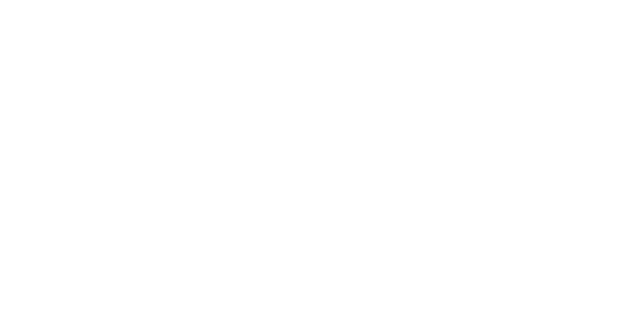
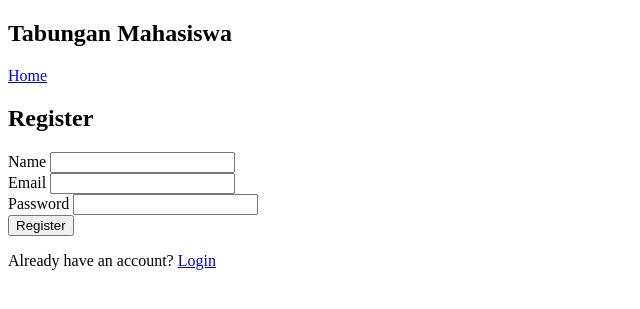
Before and after one commit to siilverred/uts_pbw, a PHP site: page /app/views/register in a window 1280 px wide. Before the commit the part shown is empty. Shown: the top 309 px of the page, without its empty margins (0-640 px from the left). Run offline with PHP 8.4, Linux system fonts and the light colour scheme.

Commit message:
c3, halaman register

```diff
--- a/app/views/home.php
+++ b/app/views/home.php
@@ -1,5 +1,3 @@
-home.php
-
 <!DOCTYPE html>
 <html>
 
--- a/app/views/register.php
+++ b/app/views/register.php
@@ -0,0 +1,36 @@
+<!DOCTYPE html>
+<html>
+
+<head>
+    <title>Register - Tabungan Mahasiswa</title>
+    <link rel="stylesheet" href="public/css/style.css">
+</head>
+
+<body>
+    <nav>
+        <h1>Tabungan Mahasiswa</h1>
+        <a href="home">Home</a>
+    </nav>
+
+    <main>
+        <h2>Register</h2>
+        <form method="POST" action="register">
+            <div>
+                <label>Name</label>
+                <input type="text" name="name" required>
+            </div>
+            <div>
+                <label>Email</label>
+                <input type="email" name="email" required>
+            </div>
+            <div>
+                <label>Password</label>
+                <input type="password" name="password" required>
+            </div>
+            <button type="submit">Register</button>
+        </form>
+        <p>Already have an account? <a href="login">Login</a></p>
+    </main>
+</body>
+
+</html>
```
